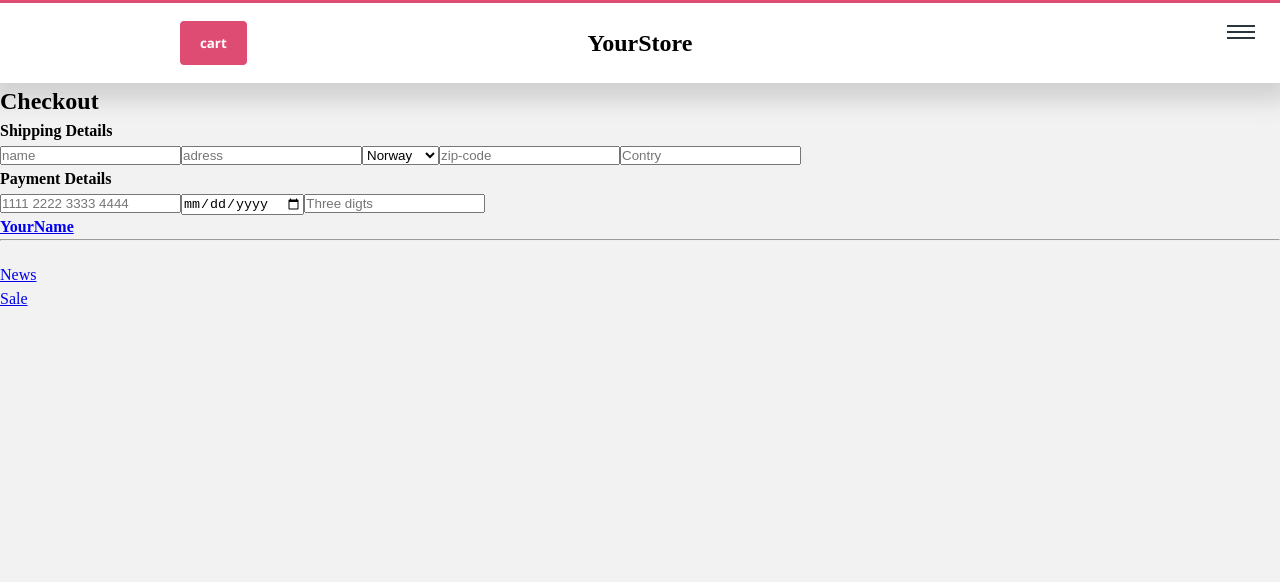
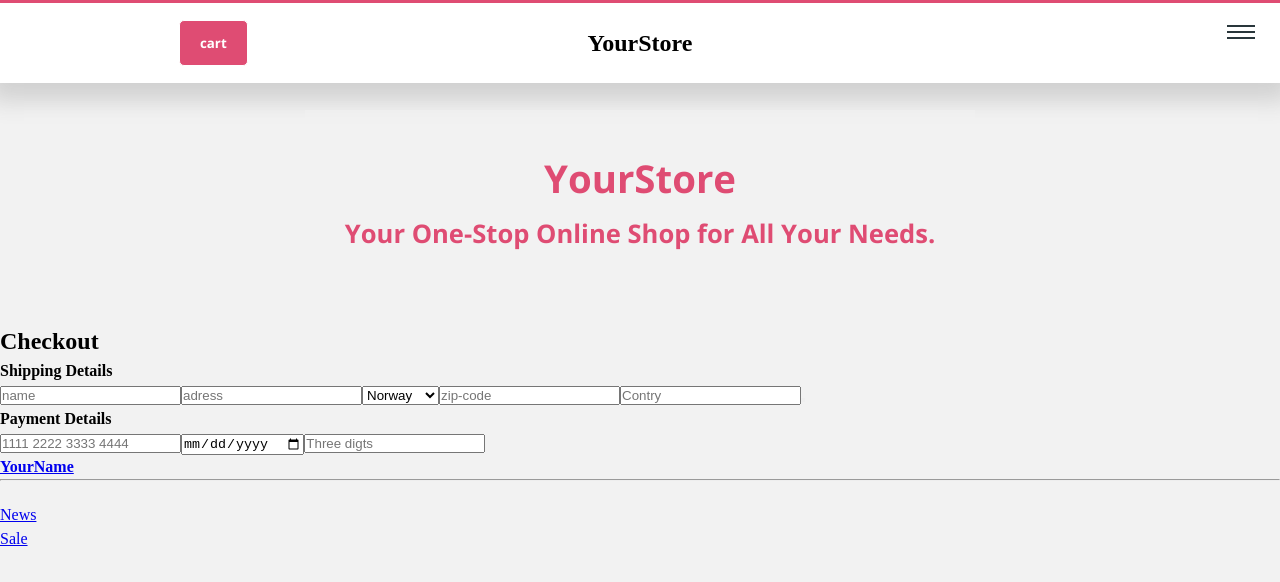
Before and after one commit to nexnic/YourStore, a React (Vite) app: page /checkout in a window 1280 px wide. Shown: the top 582 px of the page. Built offline with nearby package versions, Linux system fonts and the light colour scheme.

Commit message:
fix the header

```diff
--- a/src/css/style.css
+++ b/src/css/style.css
@@ -11,6 +11,21 @@ body {
 .logo__text {
   font-family: "Open Sans", sans-serif;
   font-size: 2.4rem;
+  color: #DF4C73;
+}
+
+.heading {
+  padding: 5vh;
+  background-color: rgba(242, 242, 242, 0.5450980392);
+}
+.heading__main {
+  font-family: "Open Sans", sans-serif;
+  font-size: 2.4rem;
+  color: #DF4C73;
+}
+.heading__sub {
+  font-family: "Open Sans", sans-serif;
+  font-size: 1.6rem;
   color: #DF4C73;
 }
 
@@ -77,6 +92,17 @@ body {
   color: #DF4C73;
 }
 
+.header__container {
+  display: flex;
+  min-height: 30vh;
+  max-height: 30vh;
+  justify-content: center;
+  align-items: center;
+  text-align: center;
+  background-position: center;
+  background-size: cover;
+}
+
 .navBar {
   display: grid;
   grid-template-columns: 1fr 1fr 1fr;
--- a/src/sass/abstract/_variable.scss
+++ b/src/sass/abstract/_variable.scss
@@ -11,4 +11,6 @@
 
     // Background color
         $bgColor: #ffff;
-    $bgColor-secondary: #F2F2F2;
+        $bgColor-secondary: #F2F2F2;
+    // Transparent Color
+        $transparentColor: #f2f2f28b;
--- a/src/sass/base/_typography.scss
+++ b/src/sass/base/_typography.scss
@@ -7,3 +7,24 @@
     font-size: 2.4rem;
     color: $tertiary-color;
 }
+
+// This is the headline for Site
+
+.heading {
+
+    padding: 5vh;
+    background-color: $transparentColor;
+
+    &__main {
+        font-family: 'Open Sans', sans-serif;
+        font-size: 2.4rem;
+        color: $tertiary-color;
+
+    }
+    &__sub {
+        font-family: 'Open Sans', sans-serif;
+        font-size: 1.6rem;
+        color: $tertiary-color;
+    }
+
+}
--- a/src/sass/layout/_header.scss
+++ b/src/sass/layout/_header.scss
@@ -1,3 +1,12 @@
 .header {
-
+    &__container  {
+        display: flex;
+        min-height: 30vh;
+        max-height: 30vh;
+        justify-content: center;
+        align-items: center;
+        text-align: center;
+       background-position: center;
+       background-size: cover;
+    }
 }
--- a/src/script/pages/Layout/Header.tsx
+++ /dev/null
@@ -1,9 +0,0 @@
-import Navigation from "./Navigation/Navigation"
-
-export default function Header ({pageConfig, cart, onSelectEmptyCart, onSelectCartRemoveItem}) {
-    return (
-        <header className="header">
-            <Navigation pageConfig={pageConfig} cart={cart} onSelectEmptyCart={onSelectEmptyCart} onSelectCartRemoveItem={onSelectCartRemoveItem}/>
-        </header>
-    )
-}
--- /dev/null
+++ b/src/script/pages/Layout/Header/Header.tsx
@@ -0,0 +1,21 @@
+import Navigation from "../Navigation/Navigation"
+
+
+export default function Header ({pageConfig, cart, onSelectEmptyCart, onSelectCartRemoveItem}) {
+    return (
+        <header className="header">
+            <Navigation pageConfig={pageConfig} cart={cart} onSelectEmptyCart={onSelectEmptyCart} onSelectCartRemoveItem={onSelectCartRemoveItem}/>
+            <div className="header__container">
+                <h1 className="heading">
+                    <span className="heading__main">
+                        YourStore
+                    </span>
+                    <br/>
+                    <span className="heading__sub">
+                    Your One-Stop Online Shop for All Your Needs.
+                    </span>
+                </h1>
+            </div>
+        </header>
+    )
+}
--- a/src/script/pages/Layout/Layout.tsx
+++ b/src/script/pages/Layout/Layout.tsx
@@ -1,4 +1,4 @@
-import Header from './Header'
+import Header from './Header/Header'
 import Footer from './Footer/Footer'
 import { Outlet} from "react-router-dom";
 
```
Also changed, not shown: 1 other file (tests, documents, lock files or other folders).
